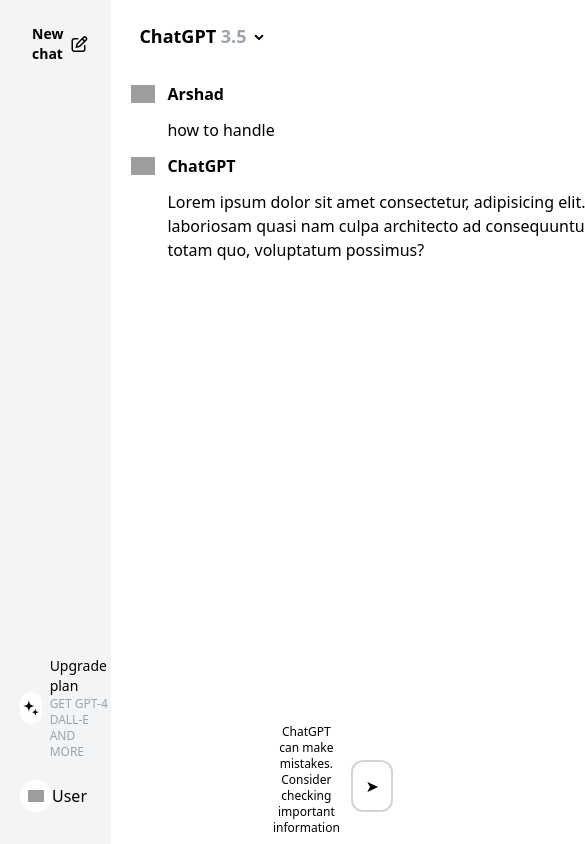
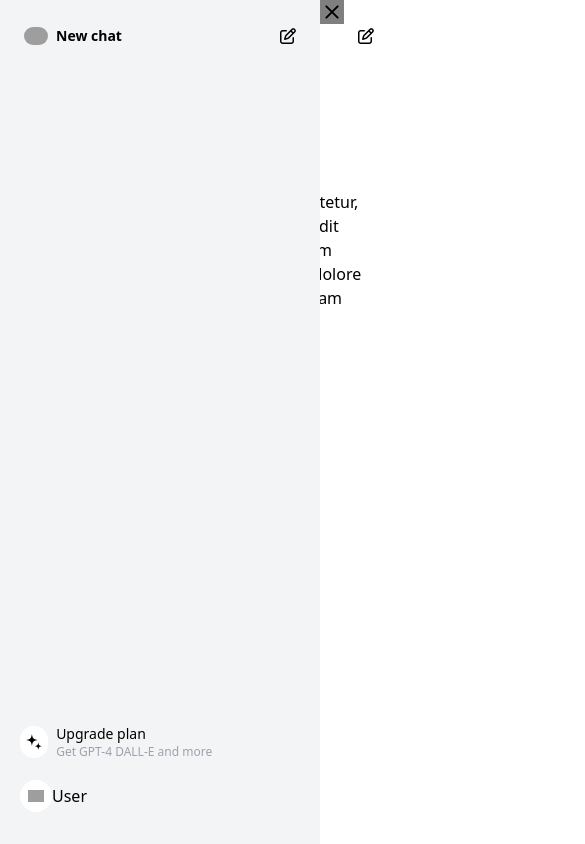
Before and after one commit to Md-Arshad-Alam/gptclone, a Vue app: page / in a window 390 px wide. Shown: the top 844 px of the page, 585 px wide, since content can reach past the window. Built offline with nearby package versions, Linux system fonts and the light colour scheme; grey boxes are pictures that could not be loaded.

Commit message:
responsive

```diff
--- a/src/App.vue
+++ b/src/App.vue
@@ -1,18 +1,16 @@
+<template>
+  <div class="flex flex-col lg:flex-row">
+    <!-- <NavBar /> -->
+    <Chat />
+  </div>
+</template>
+
 <script setup>
-
-import Chat from './components/Chat.vue'
+import Chat from './components/Chat.vue';
 import NavBar from './components/NavBar.vue';
-
 </script>
 
-<template>
-  <div class="flex ">
-    <NavBar />
-    <Chat/>
-  </div>
-
-</template>
-
 <style scoped>
-
+/* Add global styles here if needed */
+/* block sm:block md:hidden lg:hidden xl:hidden 2xl:hidden */
 </style>
--- a/src/components/Chat.vue
+++ b/src/components/Chat.vue
@@ -1,20 +1,54 @@
+is chat view
 <script setup>
 import { ref } from "vue";
+import NavBar from "../components/NavBar.vue";
 
 const isDropdownOpen = ref(false);
+const isOpenMenu = ref(false)
 const selectedPlan = ref();
 
 const toggleDropdown = () => {
   isDropdownOpen.value = !isDropdownOpen.value;
 };
+const openMenu = () => {
+  isOpenMenu.value = !isOpenMenu.value;
+};
 </script>
 
 <template>
-  <div class="w-full p-2 relative">
+  <div
+    class="absolute left-0 md:absolute lg:absolute xl:absolute 2xl:absolute z-50"
+  >
+    <NavBar />
+  </div>
+  <div class="w-full p-2 ml-0 relative md:ml-80 lg:ml-80 xl:ml-80 2xl:ml-80">
     <div
       class="sticky top-0 mb-1.5 flex items-center justify-between z-10 h-14 p-2 font-semibold bg-token-main-surface-primary"
     >
-      <div class="flex items-center gap-2">
+      <div class="flex items-center justify-between w-full gap-2">
+        <button
+          @click="openMenu"
+          class="block sm:block md:hidden lg:hidden xl:hidden 2xl:hidden"
+        >
+          <svg
+            width="24"
+            height="24"
+            viewBox="0 0 24 24"
+            fill="none"
+            xmlns="http://www.w3.org/2000/svg"
+          >
+            <path
+              fill-rule="evenodd"
+              clip-rule="evenodd"
+              d="M3 8C3 7.44772 3.44772 7 4 7H20C20.5523 7 21 7.44772 21 8C21 8.55228 20.5523 9 20 9H4C3.44772 9 3 8.55228 3 8ZM3 16C3 15.4477 3.44772 15 4 15H14C14.5523 15 15 15.4477 15 16C15 16.5523 14.5523 17 14 17H4C3.44772 17 3 16.5523 3 16Z"
+              fill="currentColor"
+            ></path>
+          </svg>
+        </button>
+        <div v-if="isOpenMenu" class="absolute left-0 top-0">
+          <!-- Your dropdown menu content -->
+          <NavBar />
+        </div>
         <div
           class="group flex cursor-pointer items-center gap-1 rounded-xl py-2 px-3 text-lg font-bold hover:bg-gray-100"
           @click="toggleDropdown"
@@ -37,6 +71,9 @@
               ></path>
             </svg>
           </button>
+        </div>
+        <div>
+          <i class="fa-regular fa-pen-to-square"></i>
         </div>
         <!-- dropdown content -->
         <div
@@ -116,7 +153,7 @@
     <!-- <div
         class="absolute top-1/2 left-1/2 transform -translate-x-1/2 -translate-y-1/2"
       > -->
-    <div class="mx-auto w-[790px] ">
+    <div class="mx-auto w-full relative">
       <div class="flex items-center">
         <div
           class="w-12 h-12 flex items-center justify-center bg-white rounded-full"
@@ -126,21 +163,22 @@
         <p class="font-bold">Arshad</p>
       </div>
       <div class="ml-12">
-        <p>
-         how to handle
-
-        </p>
+        <p>how to handle</p>
       </div>
       <div class="flex items-center">
         <div
           class="w-12 h-12 flex items-center justify-center bg-white rounded-full"
         >
-          <img class="w-6" src="https://static.vecteezy.com/system/resources/previews/021/059/827/non_2x/chatgpt-logo-chat-gpt-icon-on-white-background-free-vector.jpg" alt="" />
+          <img
+            class="w-6"
+            src="https://static.vecteezy.com/system/resources/previews/021/059/827/non_2x/chatgpt-logo-chat-gpt-icon-on-white-background-free-vector.jpg"
+            alt=""
+          />
         </div>
         <p class="font-bold">ChatGPT</p>
       </div>
       <div class="ml-12">
-        <p>
+        <p class="mr-2">
           Lorem ipsum dolor sit amet consectetur, adipisicing elit. Labore autem
           impedit suscipit atque laboriosam quasi nam culpa architecto ad
           consequuntur dolore hic rem odio soluta consectetur totam quo,
@@ -194,9 +232,12 @@
             </div>
           </div>
         </div> -->
-    </div>
-    <div class="flex absolute bottom-8 left-60 right-60 b">
-      <div class="flex-1 relative border-2 border-gray-300 p-3 rounded-xl flex">
+      <!-- <div
+        class="flex absolute top-[33.5rem] left-4 md:left-60 right-4 md:right-60"
+      >
+        <div
+          class="flex-1 relative border-2 border-gray-300 p-3 rounded-xl flex"
+        >
           <input
             type="text"
             class="w-full outline-none"
@@ -205,14 +246,15 @@
           <div class="flex gap-2">
             <button>➤</button>
           </div>
-      </div>
-    </div>
-    <div class="absolute bottom-2 left-40 right-40">
+          <div class="absolute inset-14 left-4 md:left-40 right-4 md:right-40">
             <p class="text-xs text-center">
               ChatGPT can make mistakes. Consider checking important information
             </p>
           </div>
         </div>
+      </div> -->
+    </div>
+  </div>
 </template>
 
 <style scoped></style>
--- a/src/components/NavBar.vue
+++ b/src/components/NavBar.vue
@@ -1,9 +1,18 @@
+<!-- Navbar.vue section -->
 <script setup>
+import { ref } from "vue";
+
+const isCloseMenu = ref(false);
+const closeMenu = () => {
+  isCloseMenu.value = !isCloseMenu.value;
+};
 </script>
 
 <template>
-  <div class="p-4 w-80 bg-gray-100 h-svh relative">
-    <div class="flex justify-between items-center hover:bg-gray-200 p-2 rounded-md">
+  <div v-if="!isCloseMenu" class="p-4 w-80 bg-gray-100 h-[100vh] relative">
+    <div
+      class="flex justify-between items-center hover:bg-gray-200 p-2 rounded-md"
+    >
       <div class="flex items-center">
         <span
           ><img
@@ -15,6 +24,29 @@
       </div>
       <div><i class="fa-regular fa-pen-to-square"></i></div>
     </div>
+    <div class="absolute top-0 inset-80 h-lvh">
+      <button
+        @click="closeMenu"
+        class="block sm:block md:hidden lg:hidden xl:hidden 2xl:hidden  bg-black bg-opacity-50"
+      >
+        <svg
+          width="24"
+          height="24"
+          viewBox="0 0 24 24"
+          fill="none"
+          xmlns="http://www.w3.org/2000/svg"
+          class="icon-md"
+        >
+          <path
+            d="M6.34315 6.34338L17.6569 17.6571M17.6569 6.34338L6.34315 17.6571"
+            stroke="currentColor"
+            stroke-width="2"
+            stroke-linecap="round"
+            stroke-linejoin="round"
+          ></path>
+        </svg>
+      </button>
+    </div>
     <div class="absolute bottom-8 left-5 right-0">
       <div class="flex items-center gap-2 w-full">
         <div
@@ -24,7 +56,7 @@
         </div>
         <div class="w-full">
           <h3 class="font-medium text-sm">Upgrade plan</h3>
-          <p class="text-gray-400 text-xs uppercase">get gpt-4 dall-e And more</p>
+          <p class="text-gray-400 text-xs">Get GPT-4 DALL-E and more</p>
         </div>
       </div>
       <div class="mt-5 flex">
```
Lines whose indentation alone changed are shown as unchanged.
